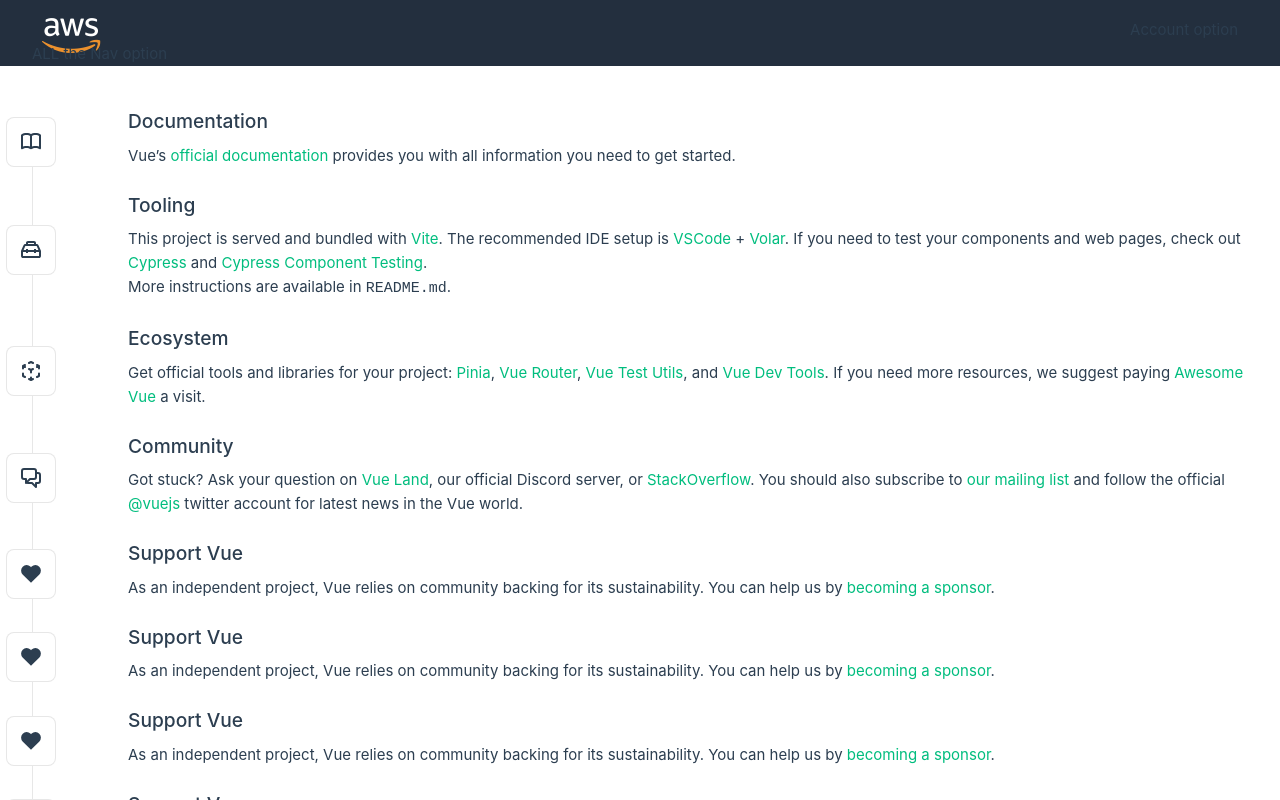
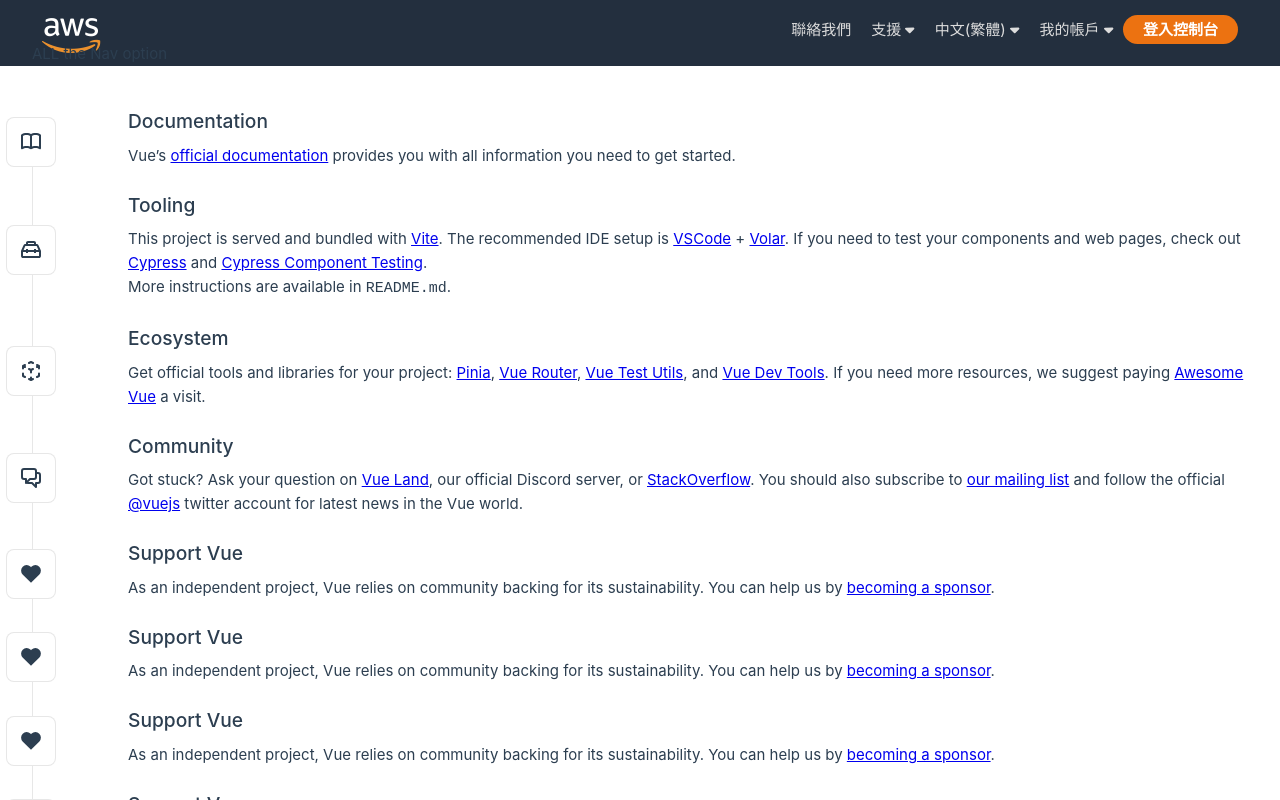
Before and after one commit to tyuterry/vue-aws_website-test-proj, a Vue app: page / in a window 1280 px wide. Shown: the top 800 px of the page. Built offline with nearby package versions, Linux system fonts and the light colour scheme.

Commit message:
AccountOption and AccountOptionDropdown

```diff
--- a/src/App.vue
+++ b/src/App.vue
@@ -26,13 +26,6 @@
   margin-top: 2rem;
 }
 
-nav a.router-link-exact-active {
-  color: var(--color-text);
-}
-
-nav a.router-link-exact-active:hover {
-  background-color: transparent;
-}
 
 nav a {
   display: inline-block;
--- a/src/assets/main.css
+++ b/src/assets/main.css
@@ -8,18 +8,6 @@
   font-weight: normal;
 }
 
-a,
-.green {
-  text-decoration: none;
-  color: hsla(160, 100%, 37%, 1);
-  transition: 0.4s;
-}
-
-@media (hover: hover) {
-  a:hover {
-    background-color: hsla(160, 100%, 37%, 0.2);
-  }
-}
 
 @media (min-width: 1024px) {
   body {
--- /dev/null
+++ b/src/components/AccountOption.vue
@@ -0,0 +1,172 @@
+<script setup lang="ts">
+import { reactive, ref, type Ref } from 'vue';
+import AccountOptionDropdown from './AccountOptionDropdown.vue'
+
+
+  class accountOptData{
+    name: string = "";
+    link: string = "";
+    child: accountOptData[] = [];
+  }
+
+  class accountOption extends accountOptData{
+    id: string = "";
+    hover: Ref<boolean> = ref(false);
+    child: accountOption[] = [];
+  }
+
+  let accountOpts : accountOption[] = reactive([]);
+  accountOpts.push(...[
+    {
+    id:"1",
+      name:"聯絡我們",
+    link:"",
+    hover: ref(false),
+    child:[]
+    },
+    {
+    id:"2",
+      name:"支援",
+    link:"",
+    hover: ref(false),
+    child:[
+      {
+        id:"3",
+        name:"支援中心",
+        link:"",
+        hover: ref(false),
+        child:[]
+      },
+      {
+        id:"4",
+        name:"知識中心",
+        link:"",
+        hover: ref(false),
+        child:[]
+      },
+      {
+        id:"5",
+        name:"AWS Support 概觀",
+        link:"",
+        hover: ref(false),
+        child:[]
+      },
+      {
+        id:"6",
+        name:"AWS re:Post",
+        link:"",
+        hover: ref(false),
+        child:[]
+      },
+    ]
+    },
+    {
+    id:"7",
+      name:"中文(繁體)",
+    link:"",
+    hover: ref(false),
+    child:[
+      {
+        id:"8",
+        name:"English",
+        link:"",
+        hover: ref(false),
+        child:[]
+      },
+      {
+        id:"9",
+        name:"中文(繁體)",
+        link:"",
+        hover: ref(false),
+        child:[]
+      },
+      {
+        id:"10",
+        name:"中文 (简体)",
+        link:"",
+        hover: ref(false),
+        child:[]
+      },
+    ]
+    },
+    {
+    id:"11",
+      name:"我的帳戶",
+    link:"",
+    hover: ref(false),
+    child:[
+      {
+        id:"12",
+        name:"AWS 主控台管理",
+        link:"",
+        hover: ref(false),
+        child:[]
+      },
+      {
+        id:"13",
+        name:"帳單帳戶",
+        link:"",
+        hover: ref(false),
+        child:[]
+      },
+      {
+        id:"14",
+        name:"帳單與成本管理",
+        link:"",
+        hover: ref(false),
+        child:[]
+      },
+    ]
+    },
+  ]);
+
+  function mouseover(opt:accountOption){
+    opt.hover = ref(true);
+  }
+
+  function mouseout(opt:accountOption){
+    setTimeout(() => {
+      opt.hover = ref(false);
+    }, 300);
+  }
+</script>
+
+
+<template>
+  <template  v-for="option in accountOpts" :key="option.id" class="optionList">
+    <a :href="option.link" class="option" v-if="option.child.length == 0">{{option.name}}</a>
+    <span class="option" v-if="option.child.length != 0" @mouseenter="mouseover(option)" @mouseleave="mouseout(option)" >
+      {{option.name}}
+      <AccountOptionDropdown :hover="option.hover" :child="option.child"/>
+    </span>
+  </template>
+  <span class="consoleBtn">登入控制台</span>
+</template>
+
+
+<style>
+  .consoleBtn{
+    color: white;
+    font-weight: 800;
+    background-color: rgb(236, 114, 17);
+    padding: 5px 20px;
+    border-radius: 40px;
+  }
+  .consoleBtn:hover{
+    background-color: rgb(235, 95, 7)
+  }
+
+  .optionList{
+    display: flex;
+    flex-direction: row;
+  }
+  .option, a.option{
+    color:rgb(221,221, 221);
+    text-decoration: none;
+    padding: 10px;
+    cursor :pointer;
+  }
+  .option:hover{
+    color: #f8991d;
+  }
+</style>
--- /dev/null
+++ b/src/components/AccountOptionDropdown.vue
@@ -0,0 +1,83 @@
+<script setup lang="ts">
+
+  import { ref, type Ref , watch, getCurrentInstance} from 'vue';
+
+  const instance = getCurrentInstance();
+
+  const prop = defineProps(['hover','child'])
+  let selfnowhover:boolean = false
+  let selfhover:Ref<boolean> = ref(false);
+
+  watch(prop, async (newQuestion, oldQuestion) => {
+    if(prop.hover){
+      selfhover = ref(true);
+    } else if( !selfnowhover){
+      selfhover = ref(false);
+      instance?.proxy?.$forceUpdate();
+    }
+  })
+
+
+  function mouseover(){
+    selfnowhover = true;
+    selfhover = ref(true);
+  }
+
+  function mouseout(){
+    selfnowhover = false;
+    setTimeout(() => {
+      if(!selfnowhover && !prop.hover ){
+        selfhover = ref(false);
+        instance?.proxy?.$forceUpdate();
+      }
+    }, 500);
+
+  }
+</script>
+
+<template>
+  <div class="inline" >
+    <FAicon icon="fa-solid fa-caret-down" />
+    <div v-show="selfhover" class="dropdown" @mouseover="mouseover()" @mouseout="mouseout()">
+      <div class="up"></div>
+      <div v-for="child of prop.child" class="dropdownitem">
+        {{child.name}}
+      </div>
+    </div>
+  </div>
+</template>
+
+<style>
+
+.inline{
+  display: inline;
+}
+.dropdown{
+  position: absolute;
+  left: 0;
+  background-color: white;
+  z-index: 5;
+  border-radius: 5px;
+  padding:15px;
+  transform: translate(-50%,5px);
+}
+.dropdownitem{
+  padding: 5px;
+  white-space: nowrap;
+  color: black;
+  font-size: small;
+}
+.up{
+  width: 0;
+  height: 0;
+  border-style: solid;
+  border-width: 0 6px 6px 6px;
+  border-color: transparent transparent #fff transparent;
+  position: absolute;
+  transform: translate(11px,-20px);
+  right: 50%;
+}
+.dropdownitem:hover {
+  color: #f8991d;
+}
+</style>
--- a/src/components/TopNavBar.vue
+++ b/src/components/TopNavBar.vue
@@ -1,4 +1,5 @@
 <script setup lang="ts">
+  import AccountOption from './AccountOption.vue'
 
 </script>
 
@@ -10,7 +11,9 @@
           <span class="logoImg">按一下這裡可返回 Amazon Web Services 首頁</span>
         </a>
       </div>
-      <div class="account">Account option</div>
+      <div class="account">
+        <AccountOption />
+      </div>
     </div>
     <div>ALL the Nav option</div>
   </div>
```
